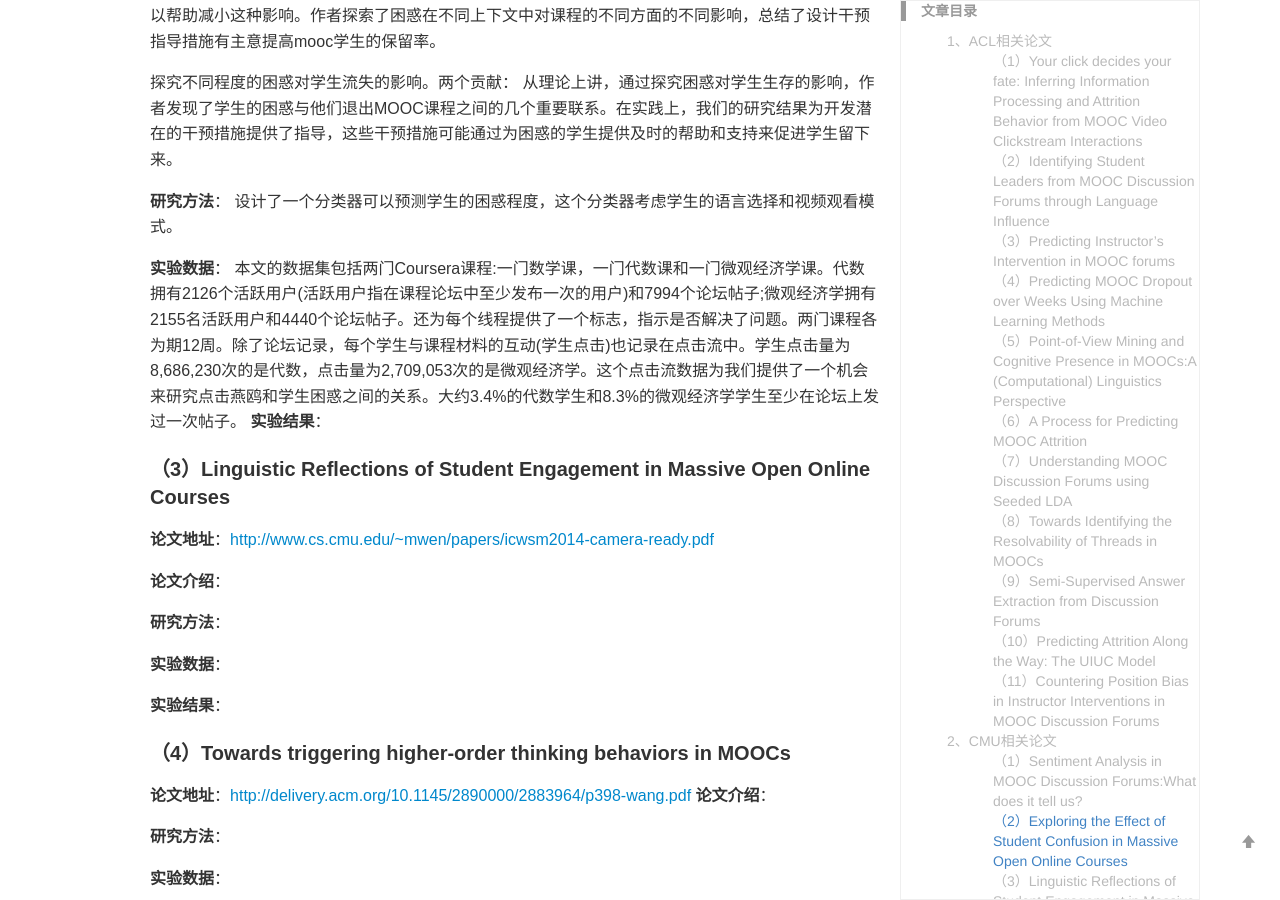
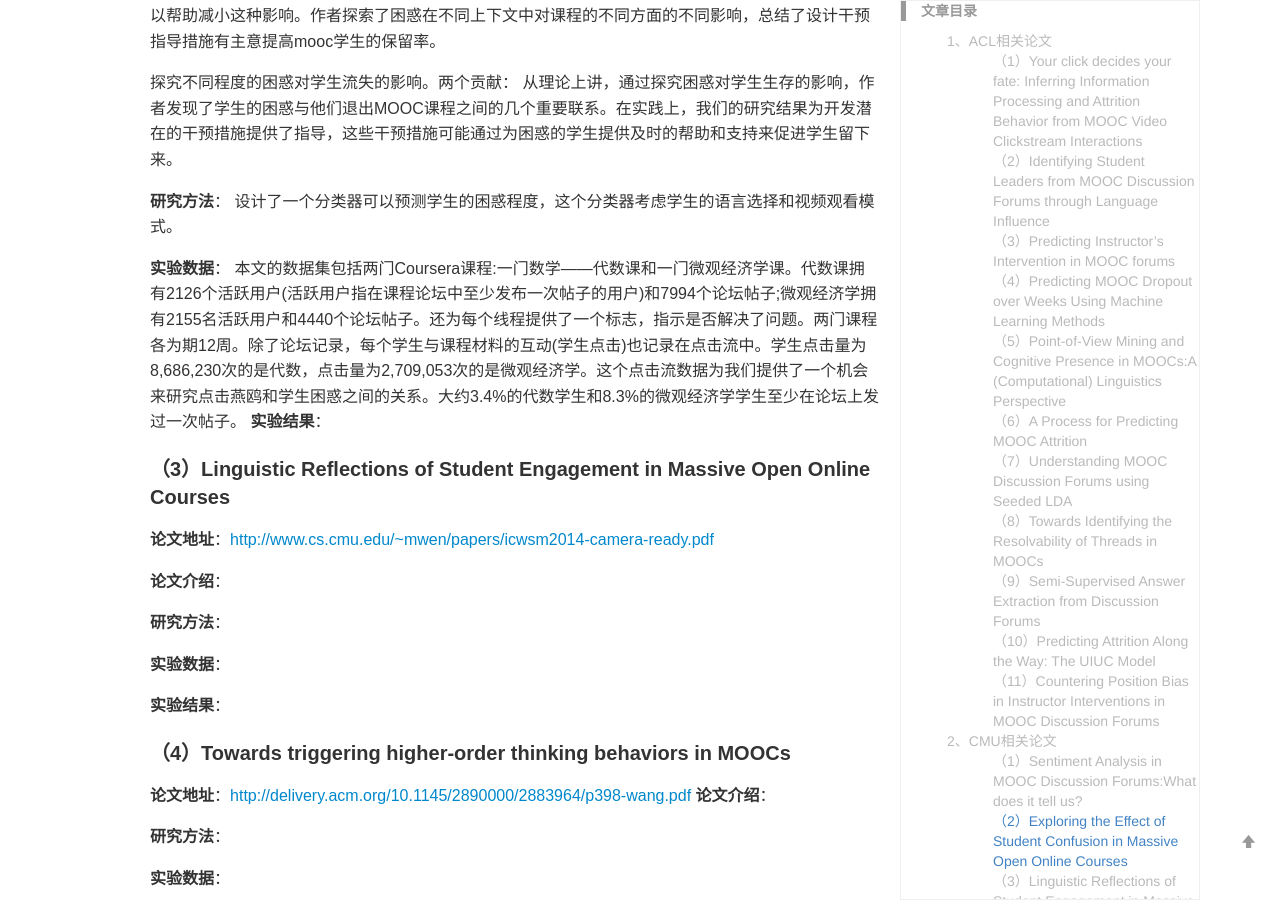
Before and after one commit to yuanmingchen/yuanmingchen.github.io, a Jekyll site: the page built from _posts/2019-04-19-online course nlp paper survey 2.md, in a window 1280 px wide and 900 px high, scrolled down 5807 px. Built offline with Jekyll 4.4.1, drawn with Linux system fonts in a browser that asks for light colours; formulas are drawn with MathJax 3; comment, search, counter and statistics services are not loaded.

Commit message:
Updates _posts/2019-04-19-online course nlp paper survey 2.md
Auto commit by GitBook Editor

```diff
--- a/_posts/2019-04-19-online course nlp paper survey 2.md
+++ b/_posts/2019-04-19-online course nlp paper survey 2.md
@@ -159,7 +159,7 @@ $P(w)$表示情感词$w$在评论中出现的概率，$P(TopicKeyword)$表示当
 设计了一个分类器可以预测学生的困惑程度，这个分类器考虑学生的语言选择和视频观看模式。
 
 **实验数据**：
-本文的数据集包括两门Coursera课程:一门数学课，一门代数课和一门微观经济学课。代数拥有2126个活跃用户(活跃用户指在课程论坛中至少发布一次的用户)和7994个论坛帖子;微观经济学拥有2155名活跃用户和4440个论坛帖子。还为每个线程提供了一个标志，指示是否解决了问题。两门课程各为期12周。除了论坛记录，每个学生与课程材料的互动(学生点击)也记录在点击流中。学生点击量为8,686,230次的是代数，点击量为2,709,053次的是微观经济学。这个点击流数据为我们提供了一个机会来研究点击燕鸥和学生困惑之间的关系。大约3.4%的代数学生和8.3%的微观经济学学生至少在论坛上发过一次帖子。
+本文的数据集包括两门Coursera课程:一门数学——代数课和一门微观经济学课。代数课拥有2126个活跃用户(活跃用户指在课程论坛中至少发布一次帖子的用户)和7994个论坛帖子;微观经济学拥有2155名活跃用户和4440个论坛帖子。还为每个线程提供了一个标志，指示是否解决了问题。两门课程各为期12周。除了论坛记录，每个学生与课程材料的互动(学生点击)也记录在点击流中。学生点击量为8,686,230次的是代数，点击量为2,709,053次的是微观经济学。这个点击流数据为我们提供了一个机会来研究点击燕鸥和学生困惑之间的关系。大约3.4%的代数学生和8.3%的微观经济学学生至少在论坛上发过一次帖子。
 **实验结果**：
 
 #### （3）Linguistic Reflections of Student Engagement in Massive Open Online Courses
```
